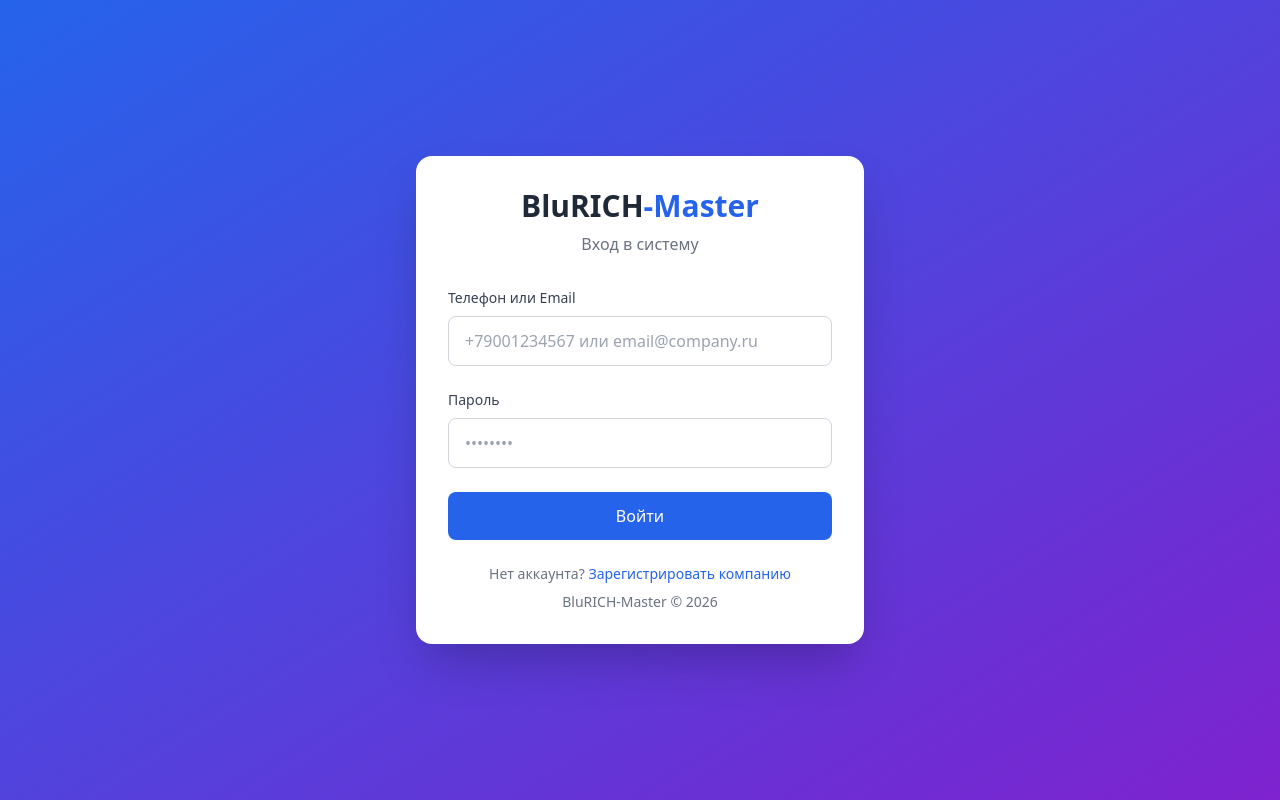
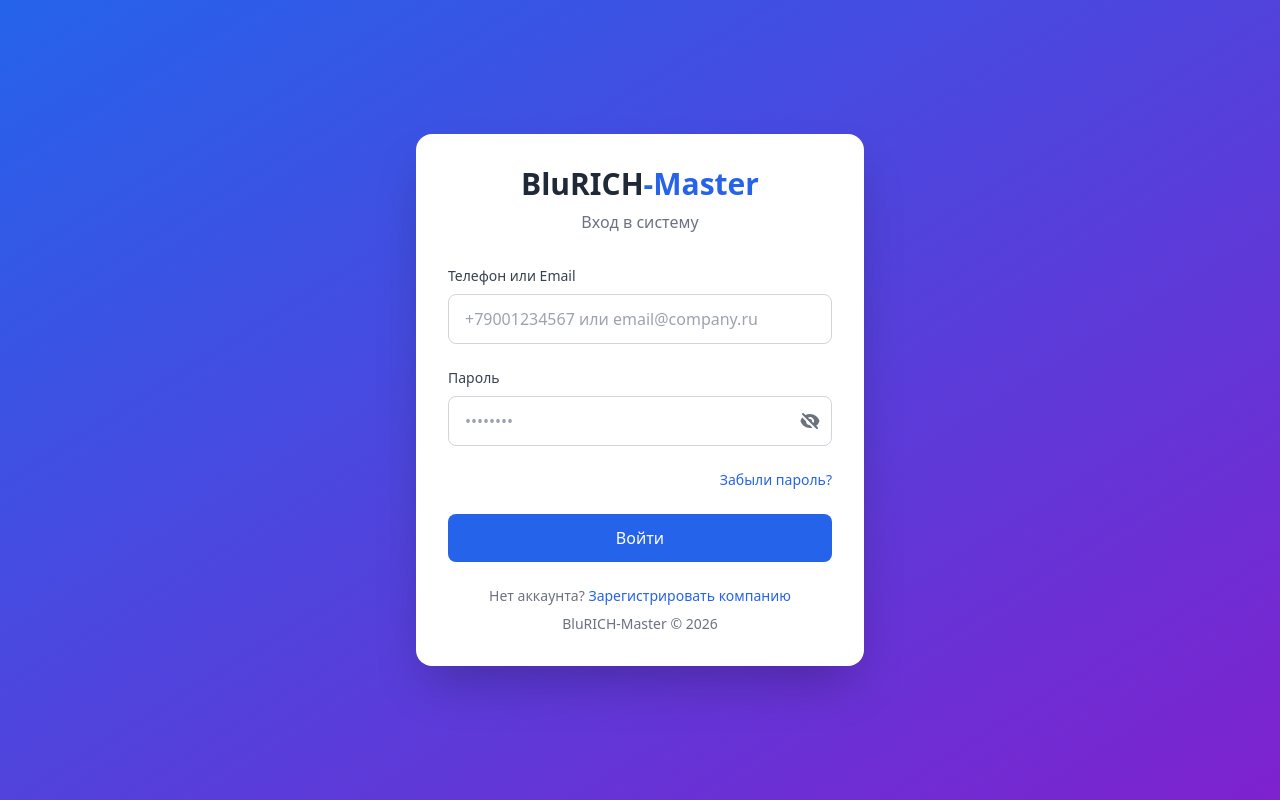
Before and after one commit to BluRICH-Master/-blurich-master, a Next.js app: page /login in a window 1280 px wide. Built offline with nearby package versions, Linux system fonts and the light colour scheme.

Commit message:
Update page.tsx

```diff
--- a/app/login/page.tsx
+++ b/app/login/page.tsx
@@ -6,11 +6,21 @@
 export default function LoginPage() {
   const [login, setLogin] = useState('')
   const [password, setPassword] = useState('')
+  const [showPassword, setShowPassword] = useState(false)
   const [loading, setLoading] = useState(false)
   const [error, setError] = useState('')
+
+  // Состояния для смены пароля (при первом входе мастера)
   const [mustChangePassword, setMustChangePassword] = useState(false)
   const [newPassword, setNewPassword] = useState('')
   const [masterId, setMasterId] = useState<number | null>(null)
+
+  // Состояния для восстановления пароля
+  const [forgotPasswordMode, setForgotPasswordMode] = useState(false)
+  const [resetEmail, setResetEmail] = useState('')
+  const [resetLoading, setResetLoading] = useState(false)
+  const [resetMessage, setResetMessage] = useState('')
+
   const router = useRouter()
 
   const handleLogin = async (e: React.FormEvent) => {
@@ -47,7 +57,6 @@
           return
         }
 
-        // Сохраняем company_id мастера
         if (masterData.company_id) {
           localStorage.setItem('company_id', String(masterData.company_id))
         }
@@ -80,7 +89,6 @@
           .single()
 
         if (adminData) {
-          // Сохраняем company_id в localStorage
           localStorage.setItem('company_id', String(adminData.company_id))
           router.push('/admin')
         } else {
@@ -107,10 +115,7 @@
     }
 
     try {
-      const { error: authError } = await supabase.auth.updateUser({
-        password: newPassword
-      })
-
+      const { error: authError } = await supabase.auth.updateUser({ password: newPassword })
       if (authError) {
         setError('Ошибка смены пароля: ' + authError.message)
         setLoading(false)
@@ -134,10 +139,87 @@
       setError('Произошла ошибка')
       console.error(err)
     }
-
     setLoading(false)
   }
 
+  const handleResetPassword = async (e: React.FormEvent) => {
+    e.preventDefault()
+    setResetLoading(true)
+    setResetMessage('')
+
+    try {
+      const { error } = await supabase.auth.resetPasswordForEmail(resetEmail, {
+        redirectTo: window.location.origin + '/login',
+      })
+
+      if (error) {
+        setResetMessage('Ошибка: ' + error.message)
+      } else {
+        setResetMessage('Инструкция по сбросу пароля отправлена на ваш email.')
+      }
+    } catch (err) {
+      setResetMessage('Произошла ошибка при отправке запроса.')
+    }
+    setResetLoading(false)
+  }
+
+  // --- ЭКРАН ВОССТАНОВЛЕНИЯ ПАРОЛЯ ---
+  if (forgotPasswordMode) {
+    return (
+      <div className="min-h-screen bg-gradient-to-br from-blue-600 to-purple-700 flex items-center justify-center p-4">
+        <div className="bg-white rounded-2xl shadow-2xl w-full max-w-md p-8">
+          <div className="text-center mb-8">
+            <h1 className="text-3xl font-bold text-gray-800">
+              BluRICH<span className="text-blue-600">-Master</span>
+            </h1>
+            <p className="text-gray-500 mt-2">Восстановление пароля</p>
+          </div>
+
+          <form onSubmit={handleResetPassword} className="space-y-6">
+            <div>
+              <label className="block text-sm font-medium text-gray-700 mb-2">Ваш Email</label>
+              <input
+                type="email"
+                value={resetEmail}
+                onChange={(e) => setResetEmail(e.target.value)}
+                required
+                className="w-full px-4 py-3 border border-gray-300 rounded-lg focus:ring-2 focus:ring-blue-500"
+                placeholder="email@company.ru"
+              />
+            </div>
+
+            {resetMessage && (
+              <div className={`px-4 py-3 rounded-lg text-sm ${resetMessage.includes('Ошибка') ? 'bg-red-50 text-red-600' : 'bg-green-50 text-green-600'}`}>
+                {resetMessage}
+              </div>
+            )}
+
+            <button
+              type="submit"
+              disabled={resetLoading}
+              className="w-full bg-blue-600 text-white py-3 rounded-lg font-medium hover:bg-blue-700 disabled:opacity-50"
+            >
+              {resetLoading ? 'Отправка...' : 'Отправить ссылку для сброса'}
+            </button>
+
+            <button
+              type="button"
+              onClick={() => {
+                setForgotPasswordMode(false)
+                setResetMessage('')
+                setResetEmail('')
+              }}
+              className="w-full text-gray-600 py-2 rounded-lg font-medium hover:text-gray-800 hover:bg-gray-50 transition-colors"
+            >
+              ← Вернуться ко входу
+            </button>
+          </form>
+        </div>
+      </div>
+    )
+  }
+
+  // --- ЭКРАН СМЕНЫ ПАРОЛЯ (ПЕРВЫЙ ВХОД МАСТЕРА) ---
   if (mustChangePassword) {
     return (
       <div className="min-h-screen bg-gradient-to-br from-blue-600 to-purple-700 flex items-center justify-center p-4">
@@ -175,15 +257,12 @@
               {loading ? 'Сохранение...' : 'Сменить пароль и войти'}
             </button>
           </form>
-
-          <div className="mt-6 text-center text-sm text-gray-500">
-            <p>BluRICH-Master © 2026</p>
-          </div>
         </div>
       </div>
     )
   }
 
+  // --- ОСНОВНОЙ ЭКРАН ВХОДА ---
   return (
     <div className="min-h-screen bg-gradient-to-br from-blue-600 to-purple-700 flex items-center justify-center p-4">
       <div className="bg-white rounded-2xl shadow-2xl w-full max-w-md p-8">
@@ -209,14 +288,44 @@
 
           <div>
             <label className="block text-sm font-medium text-gray-700 mb-2">Пароль</label>
+            <div className="relative">
               <input
-              type="password"
+                type={showPassword ? "text" : "password"}
                 value={password}
                 onChange={(e) => setPassword(e.target.value)}
                 required
-              className="w-full px-4 py-3 border border-gray-300 rounded-lg focus:ring-2 focus:ring-blue-500"
+                className="w-full px-4 py-3 pr-12 border border-gray-300 rounded-lg focus:ring-2 focus:ring-blue-500"
                 placeholder="••••••••"
               />
+              <button
+                type="button"
+                onClick={() => setShowPassword(!showPassword)}
+                className="absolute inset-y-0 right-0 pr-3 flex items-center text-gray-500 hover:text-gray-700 focus:outline-none"
+                title={showPassword ? "Скрыть пароль" : "Показать пароль"}
+              >
+                {showPassword ? (
+                  <svg xmlns="http://www.w3.org/2000/svg" className="h-5 w-5" viewBox="0 0 20 20" fill="currentColor">
+                    <path d="M10 12a2 2 0 100-4 2 2 0 000 4z" />
+                    <path fillRule="evenodd" d="M.458 10C1.732 5.943 5.522 3 10 3s8.268 2.943 9.542 7c-1.274 4.057-5.064 7-9.542 7S1.732 14.057.458 10zM14 10a4 4 0 11-8 0 4 4 0 018 0z" clipRule="evenodd" />
+                  </svg>
+                ) : (
+                  <svg xmlns="http://www.w3.org/2000/svg" className="h-5 w-5" viewBox="0 0 20 20" fill="currentColor">
+                    <path fillRule="evenodd" d="M3.707 2.293a1 1 0 00-1.414 1.414l14 14a1 1 0 001.414-1.414l-1.473-1.473A10.014 10.014 0 0019.542 10C18.268 5.943 14.478 3 10 3a9.958 9.958 0 00-4.512 1.074l-1.78-1.781zm4.261 4.26l1.514 1.515a2.003 2.003 0 012.45 2.45l1.514 1.514a4 4 0 00-5.478-5.478z" clipRule="evenodd" />
+                    <path d="M12.454 16.697L9.75 13.992a4 4 0 01-3.742-3.741L2.335 6.578A9.98 9.98 0 00.458 10c1.274 4.057 5.064 7 9.542 7 .847 0 1.669-.105 2.454-.303z" />
+                  </svg>
+                )}
+              </button>
+            </div>
+          </div>
+
+          <div className="flex justify-end">
+            <button
+              type="button"
+              onClick={() => setForgotPasswordMode(true)}
+              className="text-sm text-blue-600 hover:underline font-medium"
+            >
+              Забыли пароль?
+            </button>
           </div>
 
           {error && (
```
Lines whose indentation alone changed are shown as unchanged.
